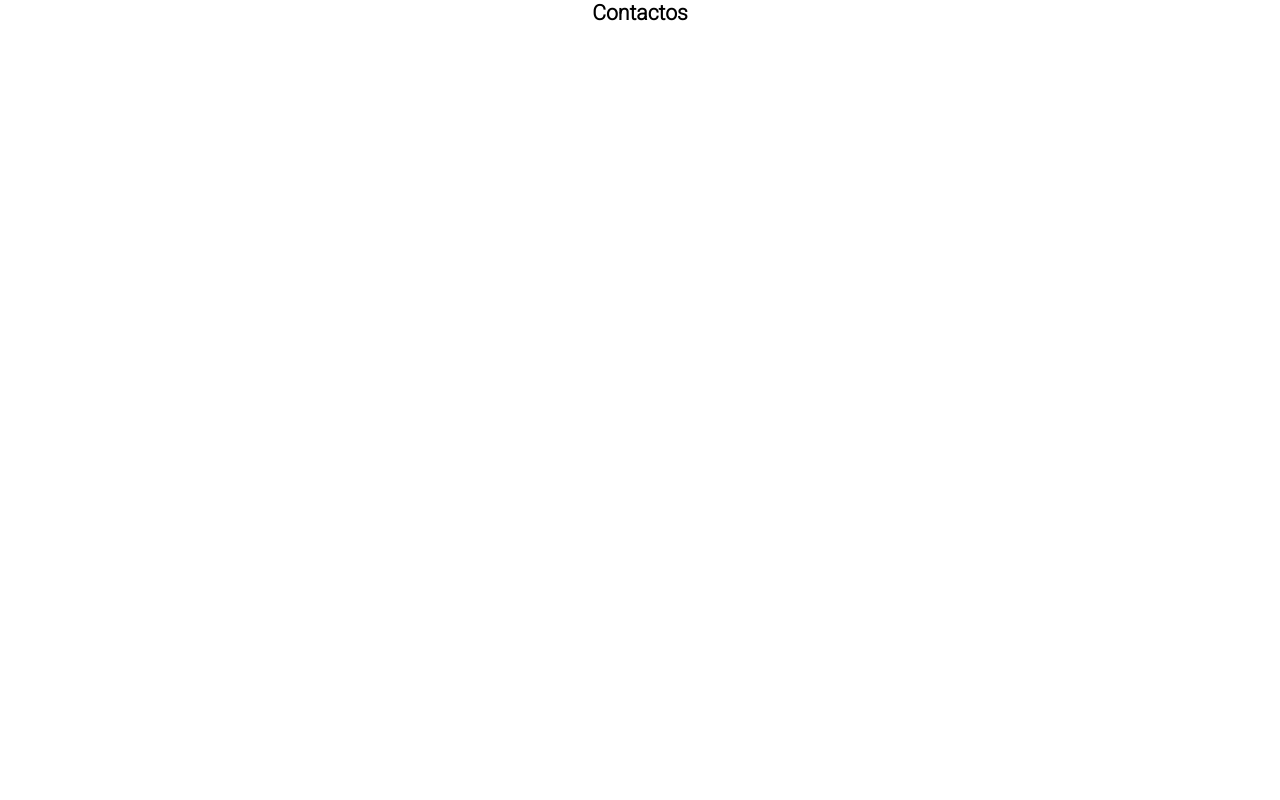
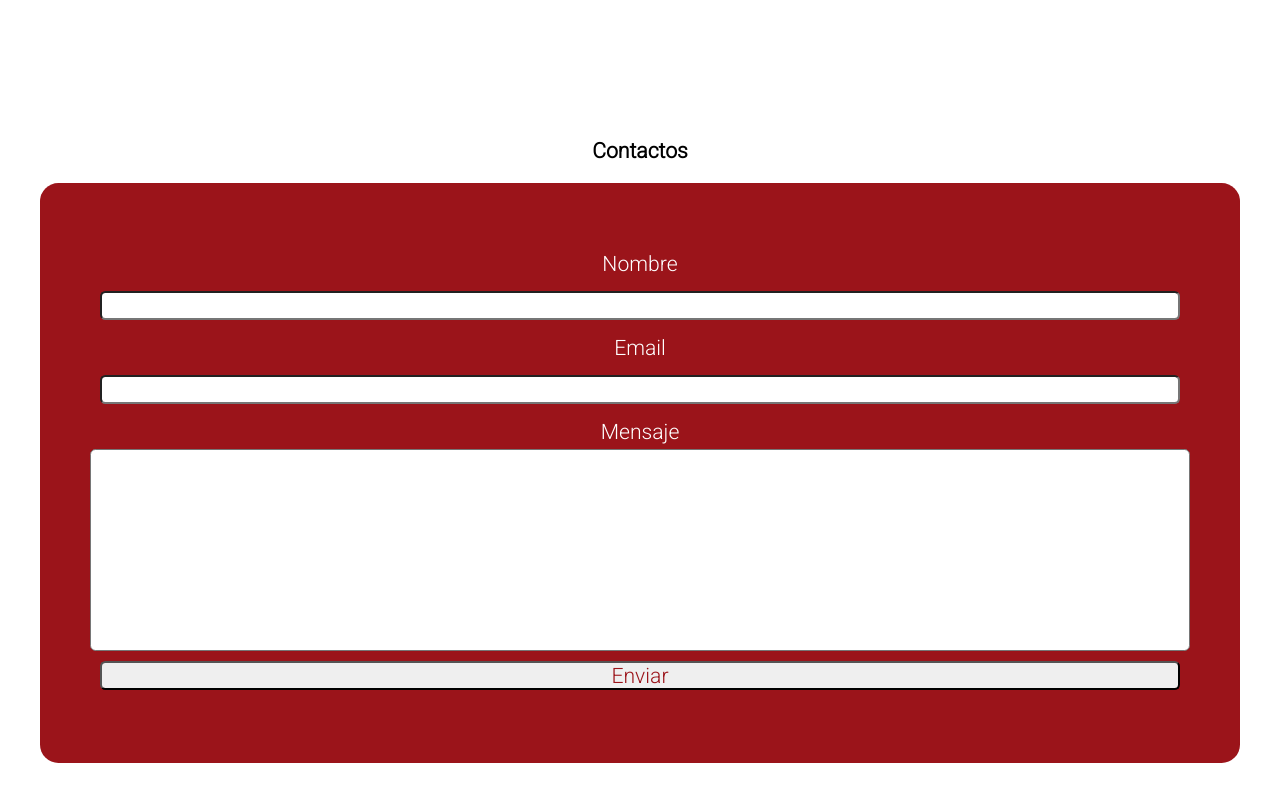
Before and after one commit to RodrigoSante/EpicAutoSpa, a React (Create React App) app: page / in a window 1280 px wide. Shown: the part 3360-4160 px from the top of the page. Built offline with nearby package versions, Linux system fonts and the light colour scheme; a web font is replaced by a local one.

Commit message:
contact form style ready

```diff
--- a/package.json
+++ b/package.json
@@ -3,6 +3,7 @@
   "version": "0.1.0",
   "private": true,
   "dependencies": {
+    "@emailjs/browser": "^3.11.0",
     "@testing-library/jest-dom": "^5.17.0",
     "@testing-library/react": "^13.4.0",
     "@testing-library/user-event": "^13.5.0",
--- a/src/App.js
+++ b/src/App.js
@@ -4,6 +4,7 @@ import { BiMenu, BiXCircle } from 'react-icons/bi';
 import { openNav, closeNav } from './functionsMenu/Nav.js';
 import { FaMapMarkerAlt } from "react-icons/fa";
 import Slideshow from './components/Slideshow';
+import { ContactUs } from './components/ContactUS';
 
 function App() {
   return (
@@ -87,6 +88,9 @@ function App() {
       <section>
         <div className='contact' id='contact'>
           <p><strong>Contactos</strong></p>
+          <div className='contact-container'>
+            <ContactUs />
+          </div>
         </div>
       </section>
       <footer>
--- /dev/null
+++ b/src/components/ContactUS.js
@@ -0,0 +1,34 @@
+import React, { useRef } from 'react';
+import emailjs from '@emailjs/browser';
+import './ContactUsStyle.css';
+
+export const ContactUs = () => {
+    const form = useRef();
+
+    const sendEmail = (e) => {
+      e.preventDefault();
+
+      const YOUR_SERVICE_ID = 'ad';
+      const YOUR_TEMPLATE_ID = 'asd';
+      const YOUR_PUBLIC_KEY = 'asd';
+
+      emailjs.sendForm('YOUR_SERVICE_ID', 'YOUR_TEMPLATE_ID', form.current, 'YOUR_PUBLIC_KEY')
+        .then((result) => {
+            console.log(result.text);
+        }, (error) => {
+            console.log(error.text);
+        });
+    };
+
+    return (
+        <form ref={form} onSubmit={sendEmail}>
+            <label>Nombre</label>
+            <input type="text" name="user_name" />
+            <label>Email</label>
+            <input type="email" name="user_email" />
+            <label>Mensaje</label>
+            <textarea name="message" />
+            <input type="submit" value="Enviar" />
+        </form>
+    );
+}
--- /dev/null
+++ b/src/components/ContactUsStyle.css
@@ -0,0 +1,44 @@
+.contact{
+    display: flex;
+    flex-direction: column;
+    height: 100vh;
+    justify-content: center;
+    padding: 40px 40px 20px 40px;
+    text-align: center;
+}
+
+.contact p{
+    margin: 20px;
+}
+
+.contact .contact-container{
+    background-color: #9b141a;
+    border-radius: 1rem;
+    display: flex;
+    flex-direction: column;
+    height: 60%;
+    justify-content: center;
+    padding: 50px;
+}
+
+.contact .contact-container form{
+    display: flex;
+    flex-direction: column;
+}
+
+.contact .contact-container input{
+    margin: 10px;
+    border-radius: 0.3rem;
+    color: #9b141a;
+}
+
+.contact .contact-container label{
+    margin: 5px;
+    color: white;
+}
+
+.contact .contact-container textarea{
+    resize: none;
+    height: 200px;
+    border-radius: 0.3rem;
+}
```
Also changed, not shown: 1 other file (tests, documents, lock files or other folders).
